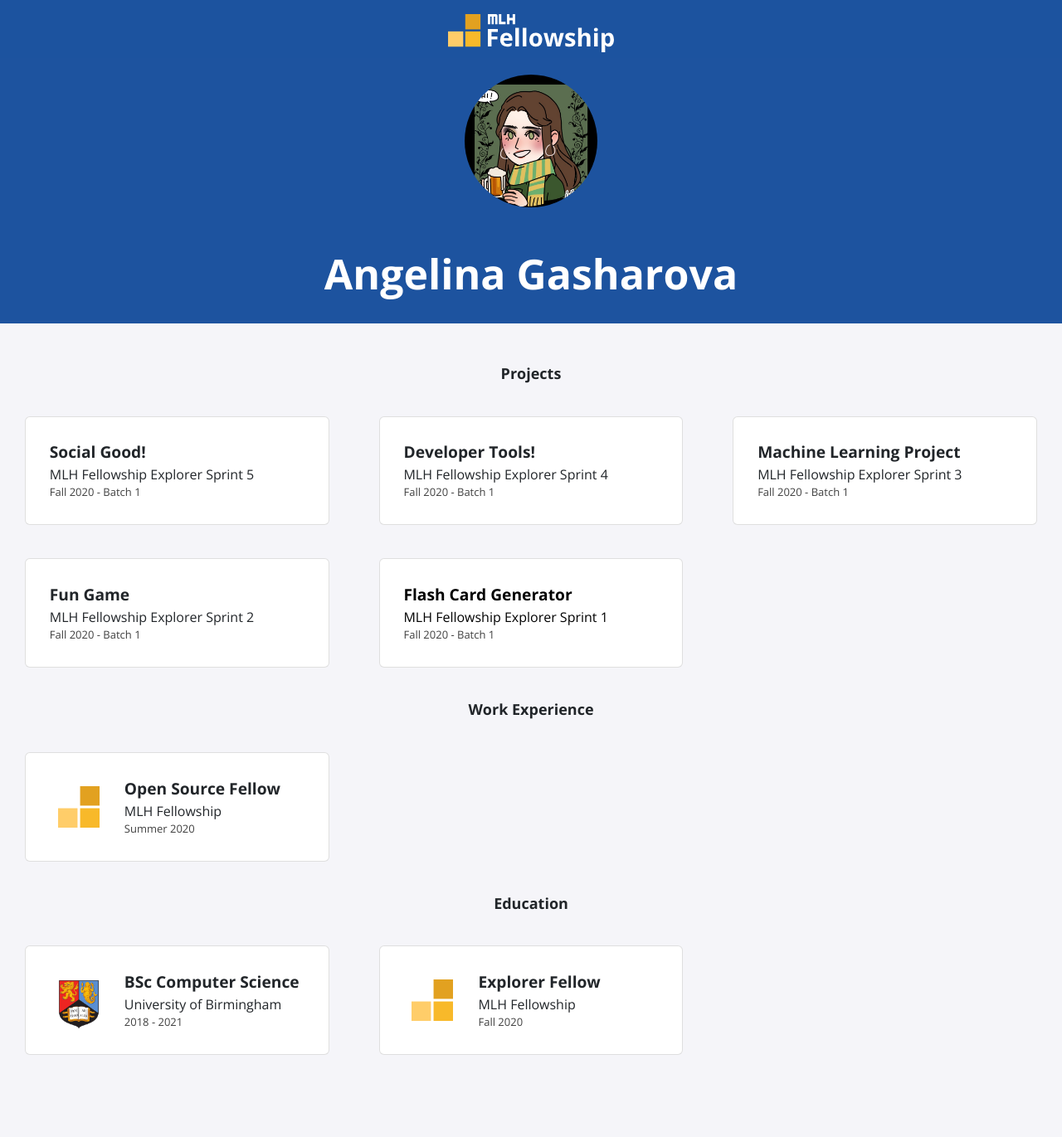
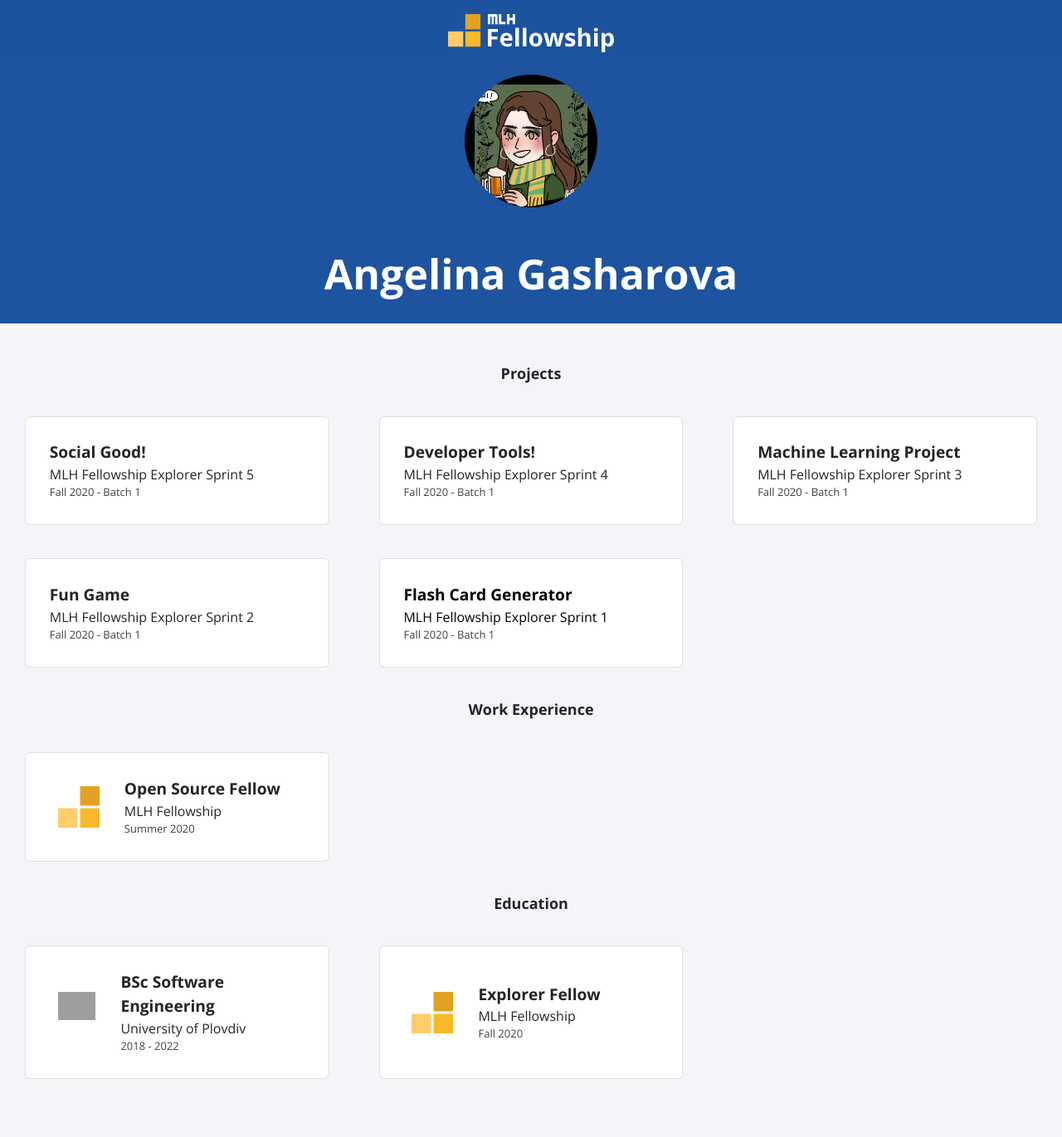
Before and after one commit to gasharova/fellowship-portfolio, a Jekyll site: the page built from index.html, in a window 1280 px wide. Shown: the whole page at 83% size. Built offline with Jekyll 4.4.1, drawn with Linux system fonts in a browser that asks for light colours; nearby versions of some CDN libraries; before the commit the page ends 1342 px from its top, so only the background shows below that; grey boxes are pictures that could not be loaded.

Commit message:
Update education.yml

```diff
--- a/_data/education.yml
+++ b/_data/education.yml
@@ -1,7 +1,7 @@
-- course: BSc Computer Science
-  institute: University of Birmingham
-  dates: 2018 - 2021
-  logo: uob.png
+- course: BSc Software Engineering
+  institute: University of Plovdiv
+  dates: 2018 - 2022
+  logo: uop.jpg
 
 - course: Explorer Fellow
   institute: MLH Fellowship
```
